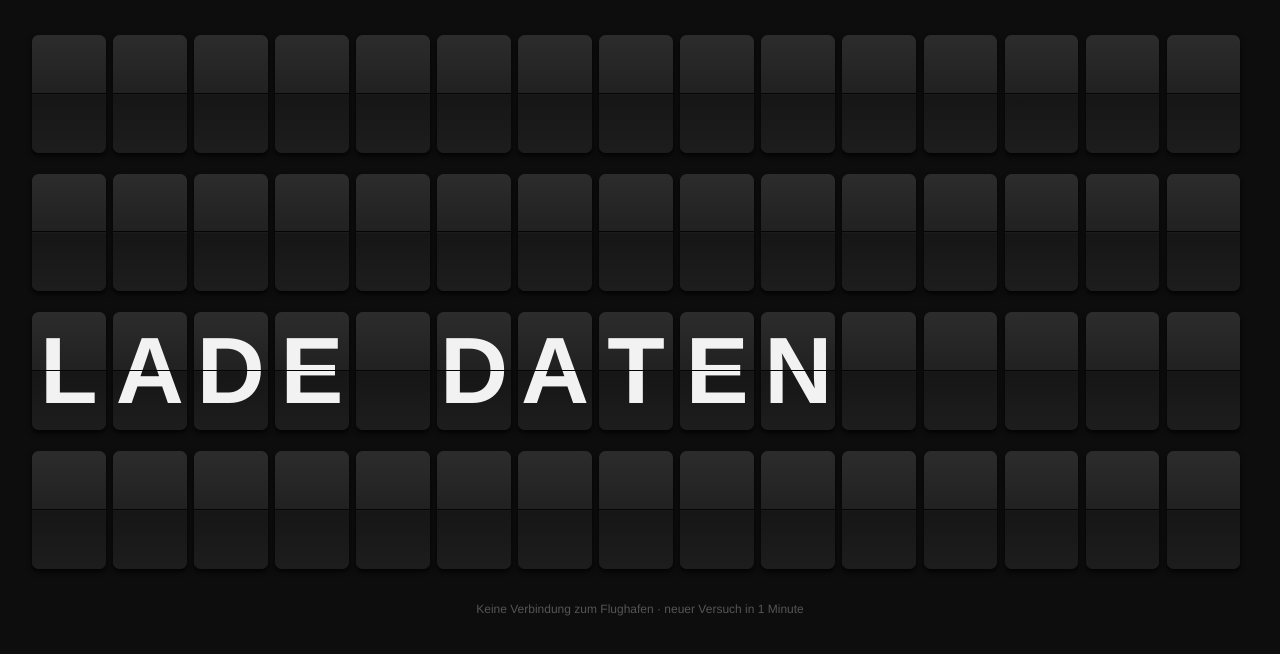
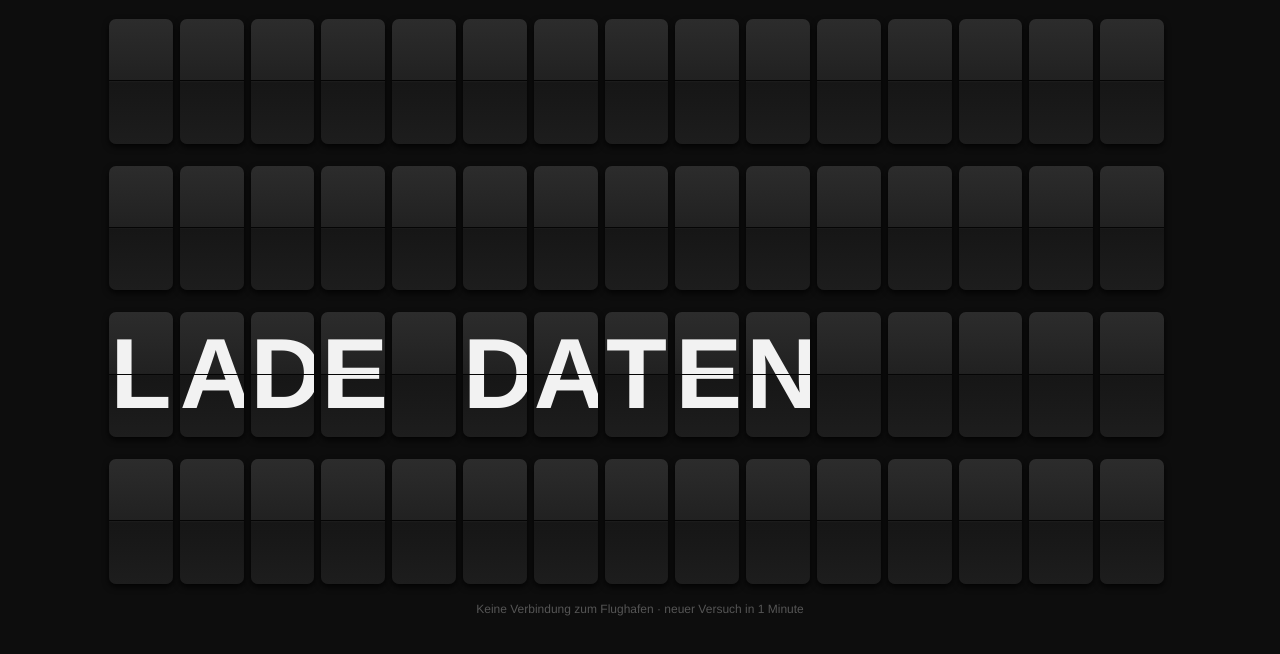
Before and after one commit to rtcv8rfvsd-coder/abflugtafel, a plain HTML site: page index.html in a window 1280 px wide. Drawn offline with Linux system fonts and the light colour scheme; no server answers.

Commit message:
Schmalere Schrift für größere Zeichen; Flüge erst nach echter Start-/Landemeldung ausblenden; alle 2 Minuten laden
Co-Authored-By: Claude Opus 5.5 <noreply@anthropic.com>

```diff
--- a/index.html
+++ b/index.html
@@ -10,7 +10,8 @@
 <style>
 html, body { margin: 0; padding: 0; background: #0d0d0d; height: 100%; overflow: hidden; }
 body {
-  font-family: "Helvetica Neue", Helvetica, Arial, sans-serif;
+  font-family: "HelveticaNeue-CondensedBold", "Helvetica Neue", Helvetica, Arial, sans-serif;
+  font-stretch: condensed;
   font-weight: bold;
   color: #f2f2f2;
   -webkit-text-size-adjust: none;
@@ -32,10 +33,10 @@ body {
 .cell {
   display: inline-block;
   position: relative;
-  width: .78em;
+  width: .64em;
   height: 1.25em;
   line-height: 1.25em;
-  margin-right: .08em;
+  margin-right: .07em;
   text-align: center;
   vertical-align: top;
   overflow: hidden;
@@ -74,8 +75,9 @@ body {
   var API = 'https://api.pocket-rocket.io/v1/public/items/arrival_departure';
   var AUTH = 'Basic ' + btoa('scn:93ncsjzz1bhjA!'); // öffentlicher Zugang der Flughafen-Webseite
   var ROWS = 8;               // Anzahl Flugzeilen
-  var KEEP_MINUTES = 15;      // Gestartete/gelandete Flüge so lange noch zeigen
-  var REFRESH_MINUTES = 5;    // Daten neu laden
+  var KEEP_MINUTES = 15;      // Gestartete/gelandete Flüge so lange nach dem echten Start/Landen noch zeigen
+  var STALE_MINUTES = 180;    // Flüge ohne Meldung nach so langer Verspätung ausblenden
+  var REFRESH_MINUTES = 2;    // Daten neu laden
   var TICK_MS = 45;           // Tempo der Fallblätter
   var LIST_SECONDS = 60;      // Nach so vielen Sekunden zurück zur Großansicht
   var HERO_W = 15;            // Breite der Großansicht in Zeichen
@@ -93,7 +95,7 @@ body {
     { key: 'ort',   w: 14, label: 'ZIEL / HERKUNFT' },
     { key: 'info',  w: 15, label: 'BEMERKUNG' }
   ];
-  var CELL_EM = 0.86, GAP_EM = 0.5;
+  var CELL_EM = 0.71, GAP_EM = 0.45;
 
   var board = document.getElementById('board');
   var hero = document.getElementById('hero');
@@ -219,7 +221,7 @@ body {
     var W = window.innerWidth, H = window.innerHeight;
     var top0 = RAND === 'oben' ? H * STREIFEN : 0;
     var usable = H * (1 - STREIFEN);
-    var size = Math.min(W * 0.95 / wEm, usable * 0.9 / hEm);
+    var size = Math.min(W * 0.97 / wEm, usable * 0.94 / hEm);
     el.style.fontSize = size + 'px';
     el.style.left = Math.round((W - wEm * size) / 2) + 'px';
     el.style.top = Math.round(top0 + (usable - hEm * size) / 2) + 'px';
@@ -275,7 +277,9 @@ body {
         flug: (f.flugnr || '').replace(/\s+/g, ' '),
         dir: dir,
         ort: f.ort || '',
-        info: remark(f)
+        info: remark(f),
+        // Erst wenn der Flughafen "gestartet", "gelandet" o. ä. meldet, gilt der Flug als vorbei
+        done: /gelandet|gestartet|annul|gestrichen|cancel/i.test(f.erwartet || '')
       });
     }
     return out;
@@ -309,7 +313,8 @@ body {
     for (var i = 0; i < COLS.length; i++) labelEls[i].innerHTML = COLS[i].label;
     var now = Date.now() / 60000, list = [];
     for (var n = 0; n < flights.length; n++) {
-      if (flights[n].when >= now - KEEP_MINUTES) list.push(flights[n]);
+      var fl = flights[n];
+      if (fl.when >= now - (fl.done ? KEEP_MINUTES : STALE_MINUTES)) list.push(fl);
     }
     renderHero(list[0]);
     for (var r = 0; r < ROWS; r++) {
```
